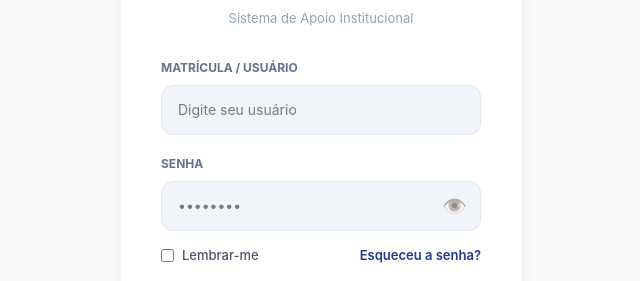
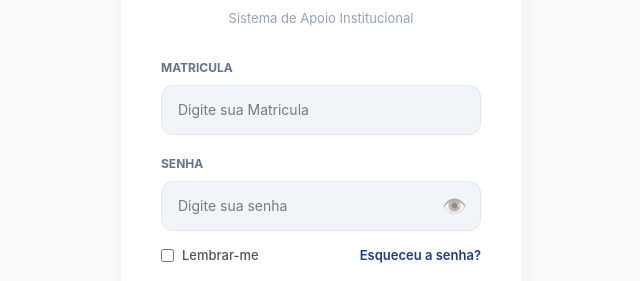
Before and after one commit to auradevsofc-coder/SAIS, a React app in the folder frontend/: page / in a window 1280 px wide. Shown: the part 229-510 px from the top of the page, without its empty margins (319-959 px from the left). Built offline with nearby package versions, Linux system fonts and the light colour scheme; the HTML template or start-up script is replaced by a standard one.

Commit message:
fix: traduzindo codigo pra tailwind e criando componentes

```diff
--- /dev/null
+++ b/frontend/src/components/Input.tsx
@@ -0,0 +1,32 @@
+import { ChangeEvent } from "react";
+
+interface InputProps {
+    label: string;
+    value: string;
+    onChange: (e: ChangeEvent<HTMLInputElement>) => void;
+    type?: string;
+    placeholder?: string;
+}
+
+export function Input({
+    label,
+    value,
+    onChange,
+    type= "text",
+    placeholder,
+}: InputProps) {
+    return(
+    <div className="input-group">
+                <label>{label}</label>
+
+            <div className="input-box">
+                    <input
+                    type={type}
+                    value={value}
+                    onChange={onChange}
+                    placeholder={placeholder}
+                    />
+                </div>
+            </div>
+    )
+}
--- a/frontend/src/components/NavBar.tsx
+++ b/frontend/src/components/NavBar.tsx
@@ -1,8 +1,12 @@
 import logoSais from '../assets/imagem_sais.png';
 export function NavBar() {
     return (
+        <>
+        <nav>
     <div className="logo-container">
         <img src={logoSais} alt="Logo SAIS" className="main-logo" />
     </div>
+        </nav>
+        </>
     );
 }
--- a/frontend/src/pages/Login.tsx
+++ b/frontend/src/pages/Login.tsx
@@ -2,6 +2,7 @@ import React, { useState, ChangeEvent } from 'react';
 import { toast } from 'sonner';
 import '../App.css';
 import logoSais from '../assets/imagem_sais.png';
+import { Input } from '../components/Input';
 
 export function Login() {
   const [matricula, setMatricula] = useState('');
@@ -28,23 +29,18 @@ export function Login() {
           <h1>S.A.I.S</h1>
           <p className="subtitulo-login">Sistema de Apoio Institucional</p>
 
-          <div className="input-group">
-            <label>Matrícula / Usuário</label>
-            <div className="input-box">
-              <input
-                placeholder="Digite seu usuário"
-                type="text"
-                value={matricula}
-                onChange={(e: ChangeEvent<HTMLInputElement>) => setMatricula(e.target.value)}
-              />
-            </div>
-          </div>
+          <Input
+          label="Matricula"
+          value={matricula}
+          onChange={(e) => setMatricula(e.target.value)}
+          placeholder="Digite sua Matricula"
+          />
 
           <div className="input-group">
             <label>Senha</label>
             <div className="input-box">
               <input
-                placeholder="••••••••"
+                placeholder="Digite sua senha"
                 type={mostrarSenha ? 'text' : 'password'}
                 value={senha}
                 onChange={(e: ChangeEvent<HTMLInputElement>) => setSenha(e.target.value)}
@@ -59,7 +55,6 @@ export function Login() {
             </div>
           </div>
 
-          {/* Container corrigido para alinhar as extremidades */}
           <div className="bottom-options">
             <label className="remember">
               <input type="checkbox" />
@@ -95,6 +90,3 @@ export function Login() {
     </div>
   );
 }
-/* ... código anterior ... */
-
-/* ... restante do código ... */
```
Also changed, not shown: frontend/src/components/Button.tsx (added), frontend/src/components/Card.tsx (added).
